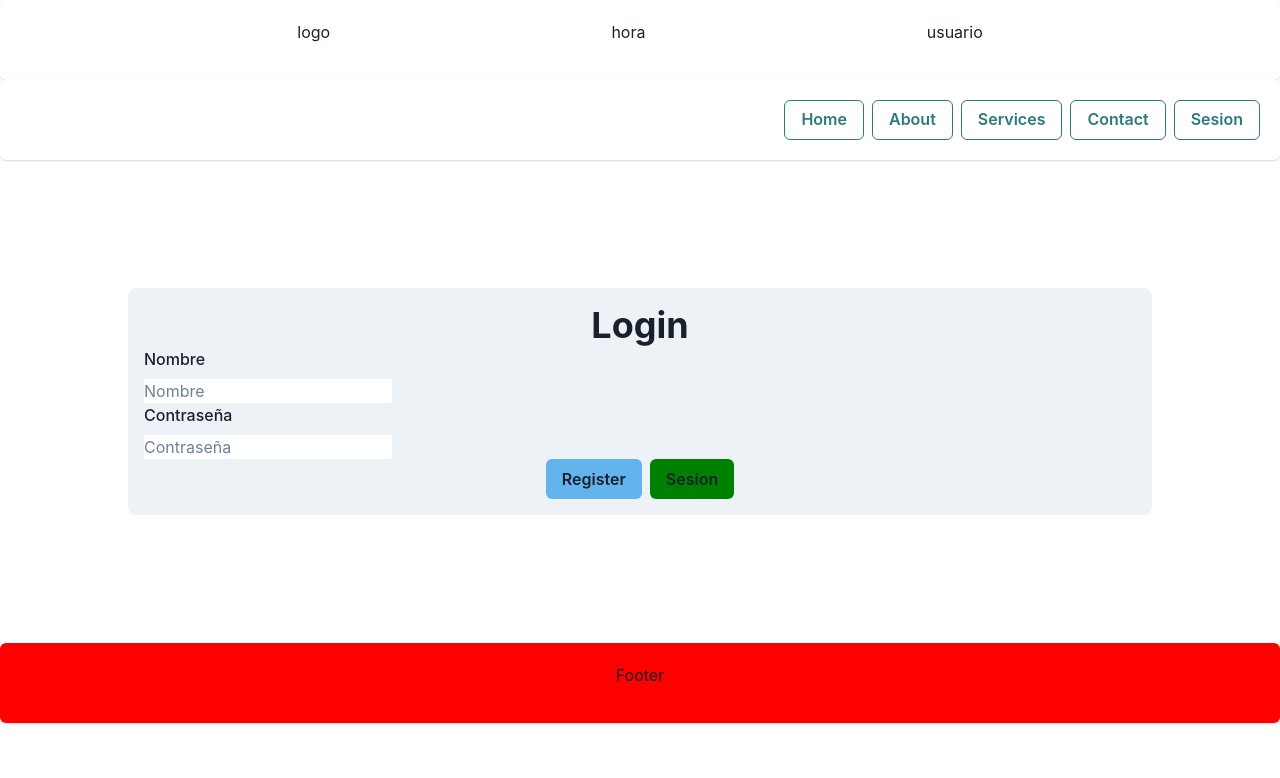
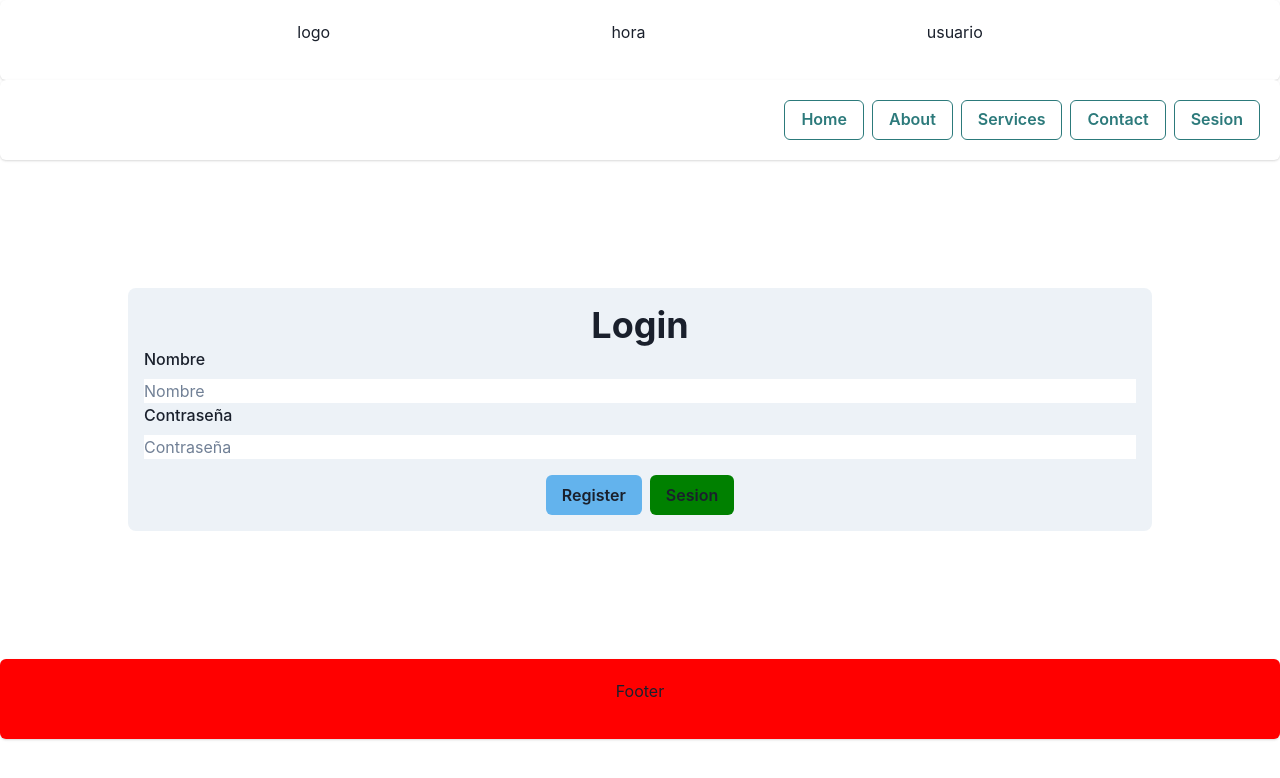
Before and after one commit to com2pa/frontEnd_Enfermeria, a React (Vite) app: page /Login in a window 1280 px wide. Shown: the top 778 px of the page. Built offline with nearby package versions, Linux system fonts and the light colour scheme.

Commit message:
ajustando en input en from de forma simetrica

```diff
--- a/src/pages/Login/LoginForm.jsx
+++ b/src/pages/Login/LoginForm.jsx
@@ -1,6 +1,6 @@
 import React from 'react'
 import FormContainer from './From';
-import { Button, ButtonGroup, FormControl, FormLabel, Heading } from '@chakra-ui/react';
+import { Button, ButtonGroup, Flex, FormControl, FormLabel, Heading } from '@chakra-ui/react';
 import { Link } from 'react-router-dom';
 
 
@@ -9,12 +9,16 @@ export const LoginForm = () => {
     <FormContainer>
       <Heading> Login</Heading>
       <FormControl>
-        <FormLabel> Nombre </FormLabel>
-        <input type="text" placeholder="Nombre"  />
-        <FormLabel> Contraseña</FormLabel>
-        <input type="password" placeholder="Contraseña" />
+        <Flex flexDir="column">
+          <FormLabel> Nombre </FormLabel>
+          <input type="text" placeholder="Nombre"  />
+        </Flex>
+        <Flex flexDir="column">
+          <FormLabel> Contraseña</FormLabel>
+          <input type="password" placeholder="Contraseña" />
+          </Flex>
       </FormControl>
-      <ButtonGroup>
+      <ButtonGroup mt='1rem'>
         <Button  bg="blue.300" ><Link  href='/register'>Register</Link></Button>
         <Button bg="green"  ><Link  href='/sesion'>Sesion</Link></Button>
       </ButtonGroup>
```
